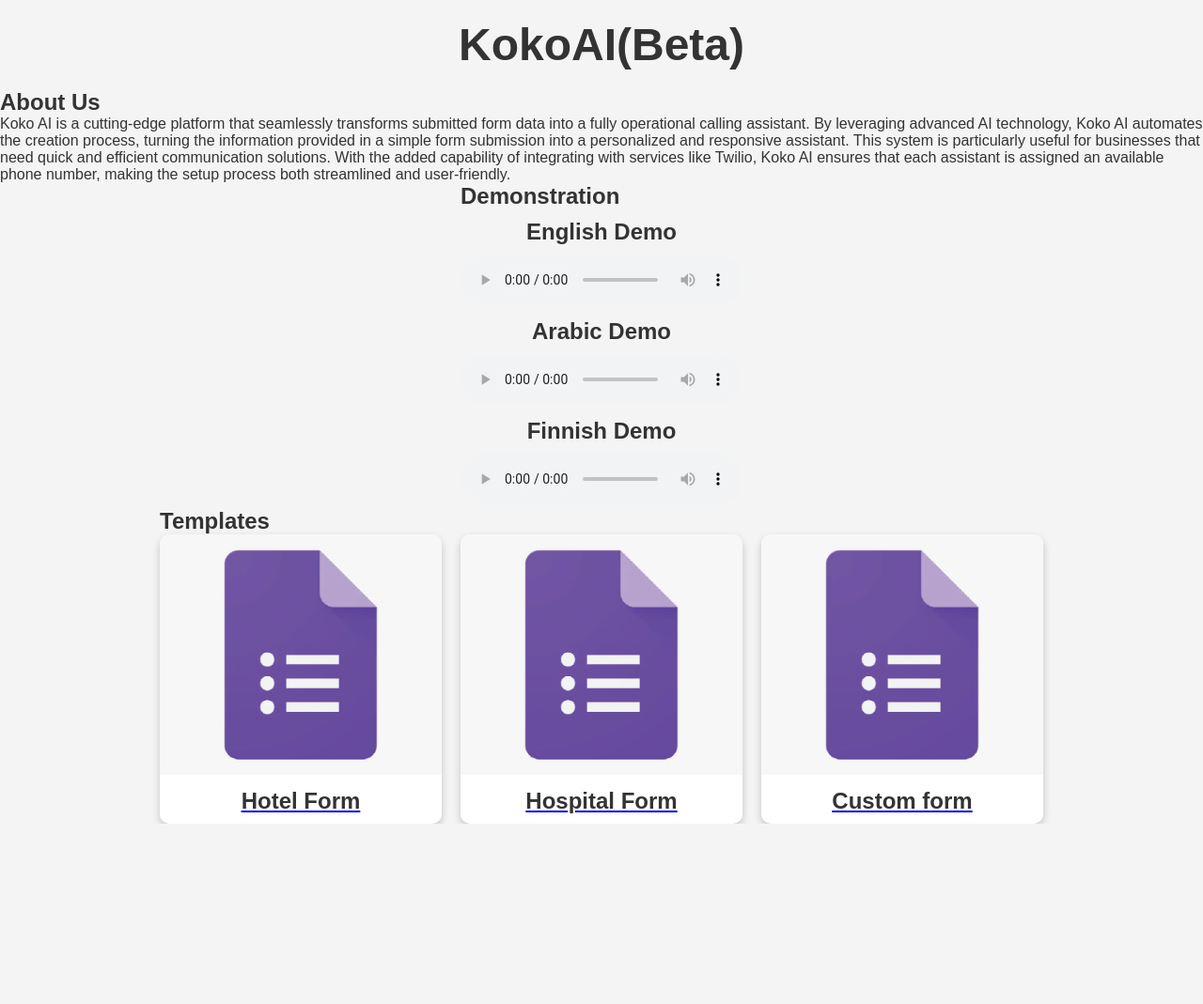
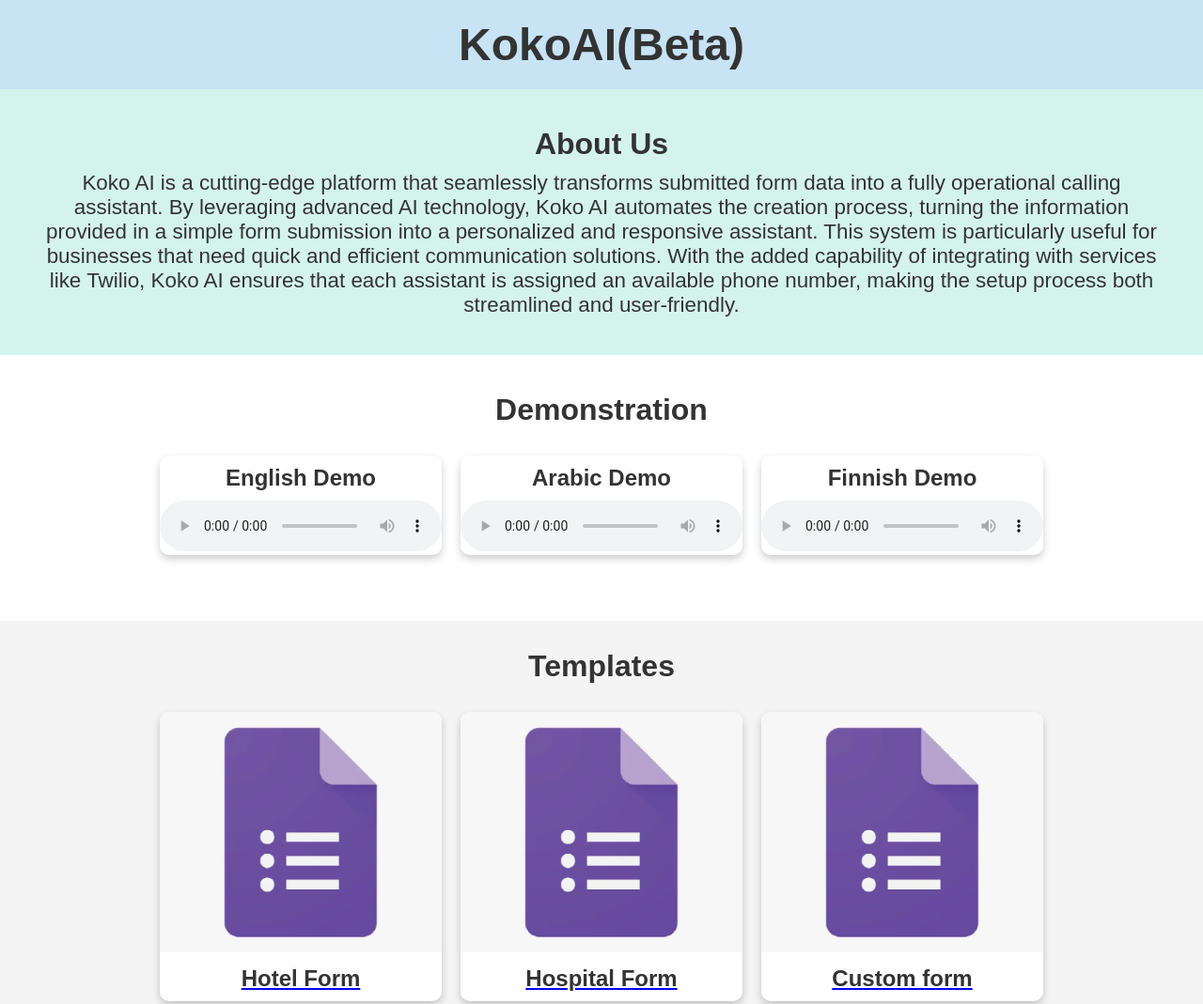
Before and after one commit to Shaik-Ayoub/Koko_AI_Website, a plain HTML site: page index.html in a window 1280 px wide. Shown: the top 1069 px of the page at 94% size. Before the commit the page ends 877 px from the top, so only its background shows below. Drawn offline with Linux system fonts and the light colour scheme.

Commit message:
update 1 styles

```diff
--- a/styles.css
+++ b/styles.css
@@ -6,24 +6,78 @@
 
 body {
     font-family: Arial, sans-serif;
-    background-color: #f4f4f4;
+    /* background-color: #f4f4f4;
     color: #333;
     display: flex;
     flex-direction: column;
     align-items: center;
     justify-content: center;
-    min-height: 100vh;
+    min-height: 100vh; */
 }
 
 header {
-    margin: 20px 0;
+    padding: 20px;
+    display: flex;
+    justify-content: center;
+    background-color:rgb(199, 227, 244)
 }
 
 h1 {
     font-size: 3em;
     color: #333;
 }
+h2{
+    font-size: 2em;
+    color: #333;
+}
+.about {
+    text-align: center;
+    padding: 40px;
+    background-color: #d5f3ed;
+}
+.about h2 {
+   padding-bottom: 10px;
+}
+.about p {
+    font-size: 1.4em;
+    color: #333;
+}
 
+.demo_container{
+    text-align: center;
+    padding: 40px;
+    min-height: 35vh;
+}
+.card1{
+    background-color: #fff;
+    border-radius: 10px;
+    box-shadow: 0 4px 8px rgba(0, 0, 0, 0.2);
+    overflow: hidden;
+    transition: transform 0.3s ease;
+
+}
+
+.demo_working{
+    padding: 30px;
+    display: flex;
+    gap: 20px;
+    justify-content: center;
+    flex-wrap: wrap;
+}
+.forms_Container{
+    font-family: Arial, sans-serif;
+    background-color: #f4f4f4;
+    color: #333;
+    min-height: 70vh;
+    display: flex;
+    flex-direction: column;
+    align-items: center;
+
+}
+.form_header h2{
+    text-align: center;
+    padding: 30px;
+}
 .container {
     display: flex;
     gap: 20px;
```
